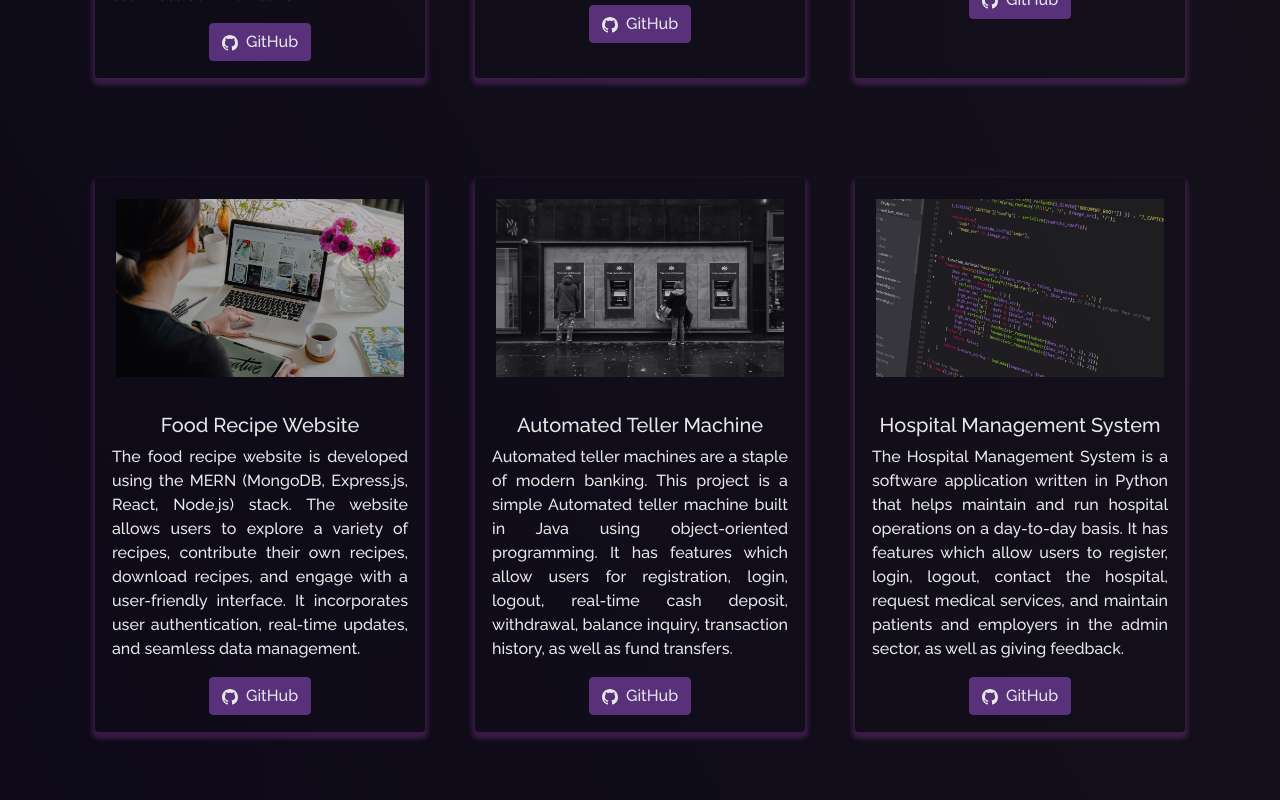
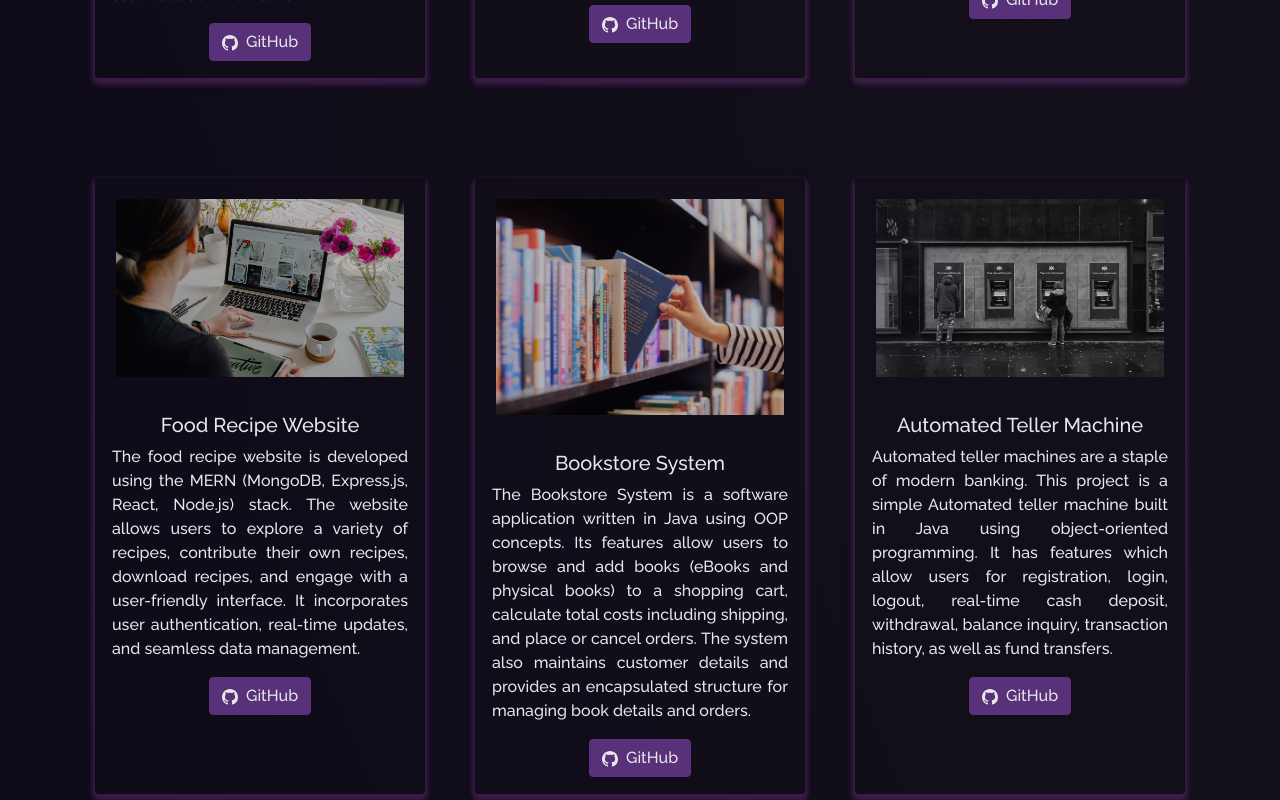
Before and after one commit to SANJANASOLANGA/WebPortfolio, a React (Create React App) app: page /project in a window 1280 px wide. Shown: the part 820-1620 px from the top of the page. Built offline with nearby package versions, Linux system fonts and the light colour scheme.

Commit message:
Added Bookstore System project

```diff
--- a/src/components/Projects/Projects.js
+++ b/src/components/Projects/Projects.js
@@ -12,6 +12,7 @@ import atm from "../../Assets/Projects/atm.png";
 import profile from "../../Assets/Projects/profile.png";
 import leo from "../../Assets/Projects/leo.png";
 import iot from "../../Assets/Projects/iot.jpg";
+import bookstore from "../../Assets/Projects/bookstore.jpg";
 
 function Projects() {
   return (
@@ -71,6 +72,16 @@ function Projects() {
 
             <Col md={4} className="project-card">
               <ProjectCard
+                imgPath={bookstore}
+                isBlog={false}
+                title="Bookstore System"
+                description="The Bookstore System is a software application written in Java using OOP concepts. Its features allow users to browse and add books (eBooks and physical books) to a shopping cart, calculate total costs including shipping, and place or cancel orders. The system also maintains customer details and provides an encapsulated structure for managing book details and orders."
+                ghLink="https://github.com/SANJANASOLANGA/BookStoreSystem"
+              />
+            </Col>
+
+            <Col md={4} className="project-card">
+              <ProjectCard
                 imgPath={atm}
                 isBlog={false}
                 title="Automated Teller Machine"
```
